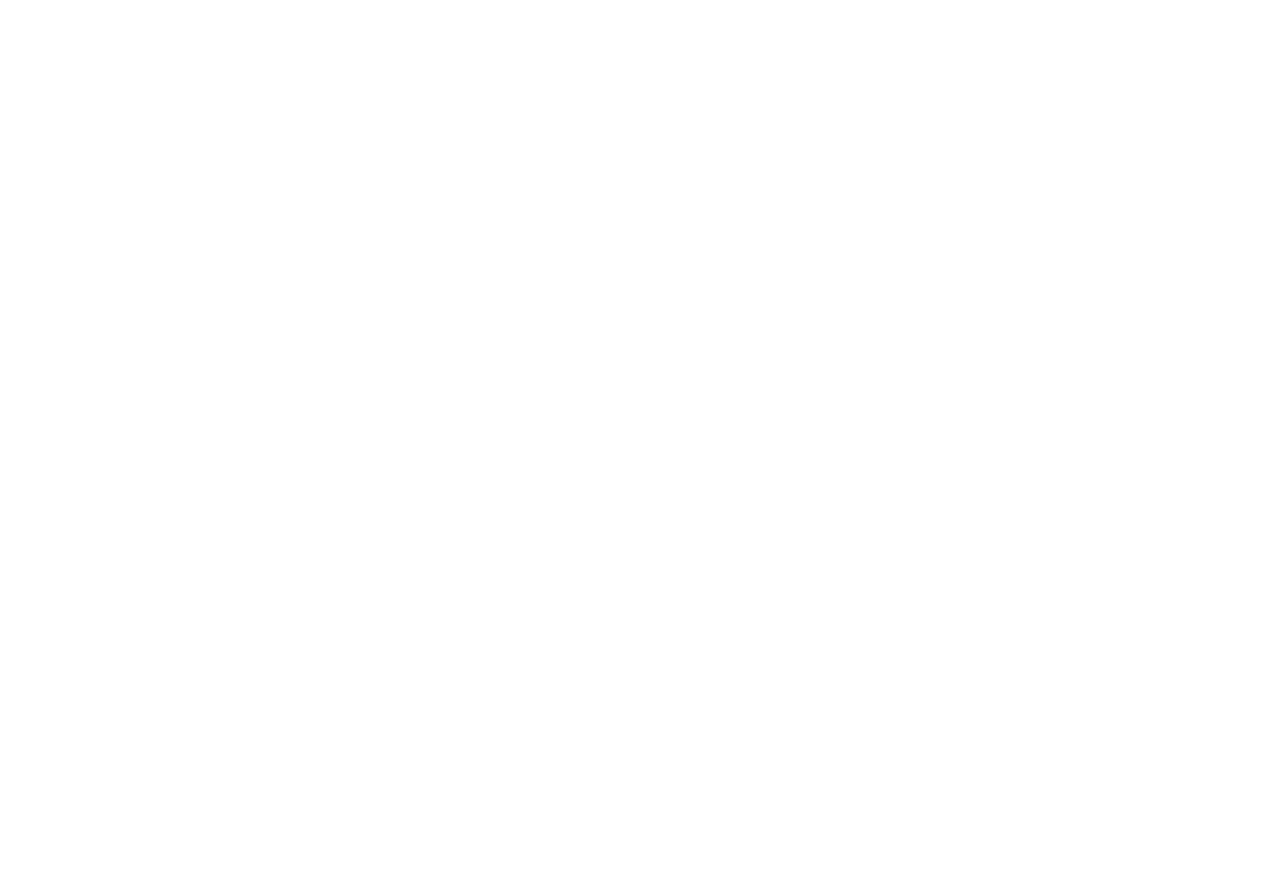
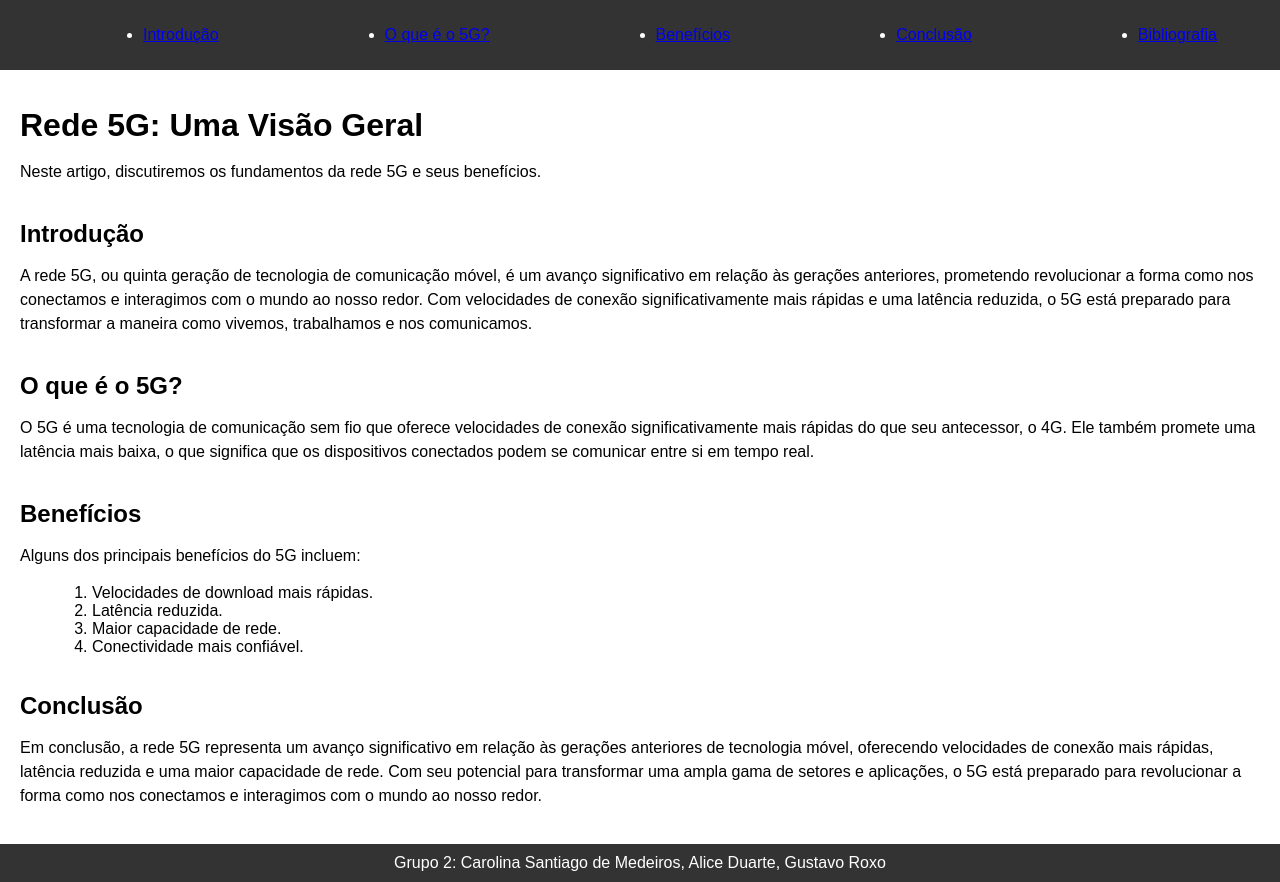
Before and after one commit to carol-santiago/Redes-5G, a plain HTML site: page index.html in a window 1280 px wide. Before the commit the page ends 800 px from the top, so only its background shows below. Drawn offline with Linux system fonts and the light colour scheme.

Commit message:
esqueleto da pagina

```diff
--- a/index.html
+++ b/index.html
@@ -1,12 +1,67 @@
 <!DOCTYPE html>
-<html lang="en">
-<head>
-    <meta charset="UTF-8">
-    <meta name="viewport" content="width=device-width, initial-scale=1.0">
-    <link rel="stylesheet" type="text/css" href="style.css" media="screen" />
-    <title>Redes 5G</title>
-</head>
-<body>
-
-</body>
+<html lang="pt-BR">
+  <head>
+    <meta charset="UTF-8" />
+    <meta name="viewport" content="width=device-width, initial-scale=1.0" />
+    <title>Rede 5G: Uma Visão Geral</title>
+    <link rel="stylesheet" href="style.css" />
+  </head>
+  <body>
+    <header>
+      <nav>
+        <ul>
+          <li><a href="#introducao">Introdução</a></li>
+          <li><a href="#o-que-e-o-5g">O que é o 5G?</a></li>
+          <li><a href="#beneficios">Benefícios</a></li>
+          <li><a href="#conclusao">Conclusão</a></li>
+          <li><a href="#bibliografia">Bibliografia</a></li>
+        </ul>
+      </nav>
+    </header>
+    <main>
+      <article>
+        <h1>Rede 5G: Uma Visão Geral</h1>
+        <p>
+          Neste artigo, discutiremos os fundamentos da rede 5G e seus
+          benefícios.
+        </p>
+        <h2 id="introducao">Introdução</h2>
+        <p>
+          A rede 5G, ou quinta geração de tecnologia de comunicação móvel, é um
+          avanço significativo em relação às gerações anteriores, prometendo
+          revolucionar a forma como nos conectamos e interagimos com o mundo ao
+          nosso redor. Com velocidades de conexão significativamente mais
+          rápidas e uma latência reduzida, o 5G está preparado para transformar
+          a maneira como vivemos, trabalhamos e nos comunicamos.
+        </p>
+        <h2 id="o-que-e-o-5g">O que é o 5G?</h2>
+        <p>
+          O 5G é uma tecnologia de comunicação sem fio que oferece velocidades
+          de conexão significativamente mais rápidas do que seu antecessor, o
+          4G. Ele também promete uma latência mais baixa, o que significa que os
+          dispositivos conectados podem se comunicar entre si em tempo real.
+        </p>
+        <h2 id="beneficios">Benefícios</h2>
+        <p>Alguns dos principais benefícios do 5G incluem:</p>
+        <ol>
+          <li>Velocidades de download mais rápidas.</li>
+          <li>Latência reduzida.</li>
+          <li>Maior capacidade de rede.</li>
+          <li>Conectividade mais confiável.</li>
+        </ol>
+        <h2 id="conclusao">Conclusão</h2>
+        <p>
+          Em conclusão, a rede 5G representa um avanço significativo em relação
+          às gerações anteriores de tecnologia móvel, oferecendo velocidades de
+          conexão mais rápidas, latência reduzida e uma maior capacidade de
+          rede. Com seu potencial para transformar uma ampla gama de setores e
+          aplicações, o 5G está preparado para revolucionar a forma como nos
+          conectamos e interagimos com o mundo ao nosso redor.
+        </p>
+      </article>
+    </main>
+    <footer>
+      Grupo 2: Carolina Santiago de Medeiros, Alice Duarte, Gustavo Roxo
+    </footer>
+  </body>
 </html>
--- a/style.css
+++ b/style.css
@@ -0,0 +1,48 @@
+body {
+  font-family: Arial, sans-serif;
+  margin: 0;
+  padding: 0;
+}
+header {
+  position: fixed;
+  top: 0;
+  left: 0;
+  width: 100%;
+  background-color: #333;
+  color: white;
+  padding: 10px 20px;
+  z-index: 1000;
+}
+ul {
+  display: flex;
+  flex-direction: row;
+  justify-content: space-around;
+}
+main {
+  margin-top: 60px; /* ajuste para a altura do cabeçalho */
+  padding: 20px;
+}
+h1 {
+  font-size: 2em;
+  margin-bottom: 0.5em;
+}
+h2 {
+  font-size: 1.5em;
+  margin-top: 1.5em;
+  margin-bottom: 0.5em;
+}
+p {
+  line-height: 1.5;
+}
+ol {
+  list-style-type: decimal;
+  margin-left: 2em;
+}
+footer {
+  background-color: #333;
+  color: white;
+  text-align: center;
+  padding: 10px 0;
+  bottom: 0;
+  width: 100%;
+}
```
